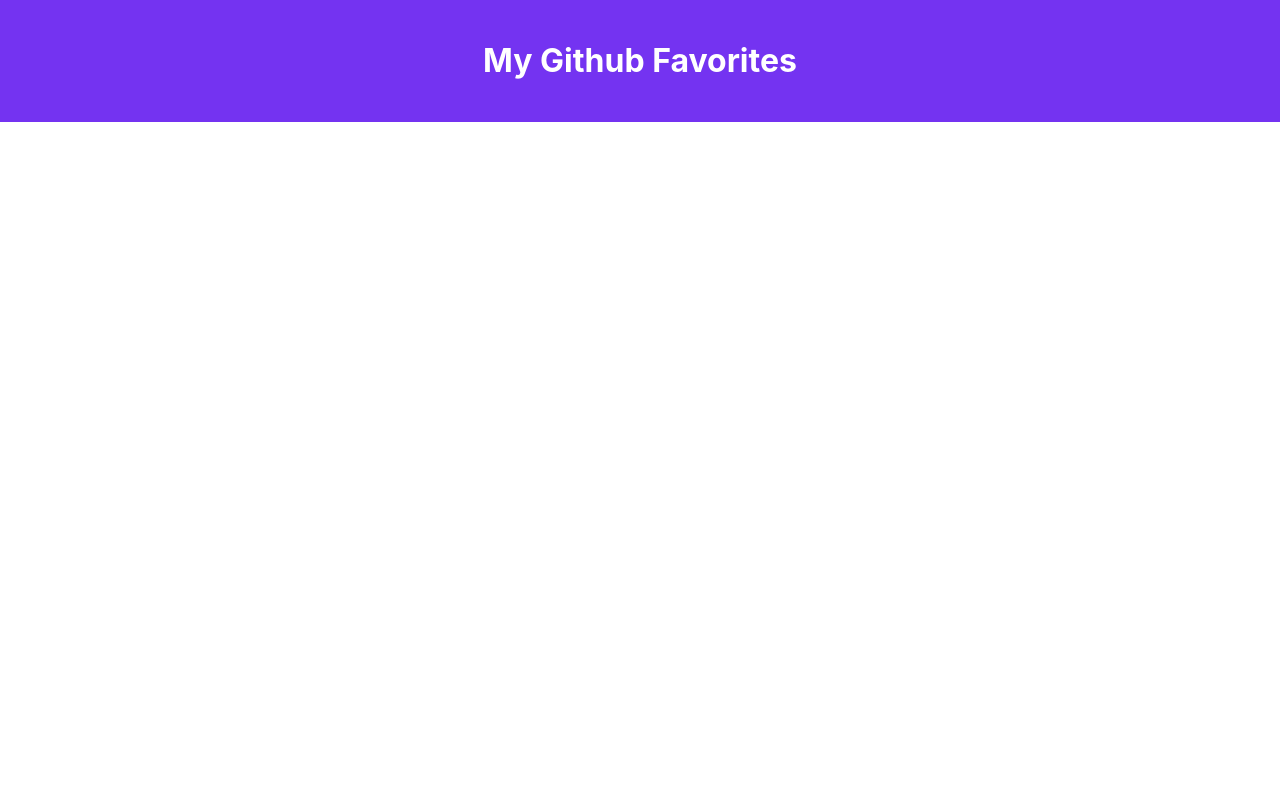
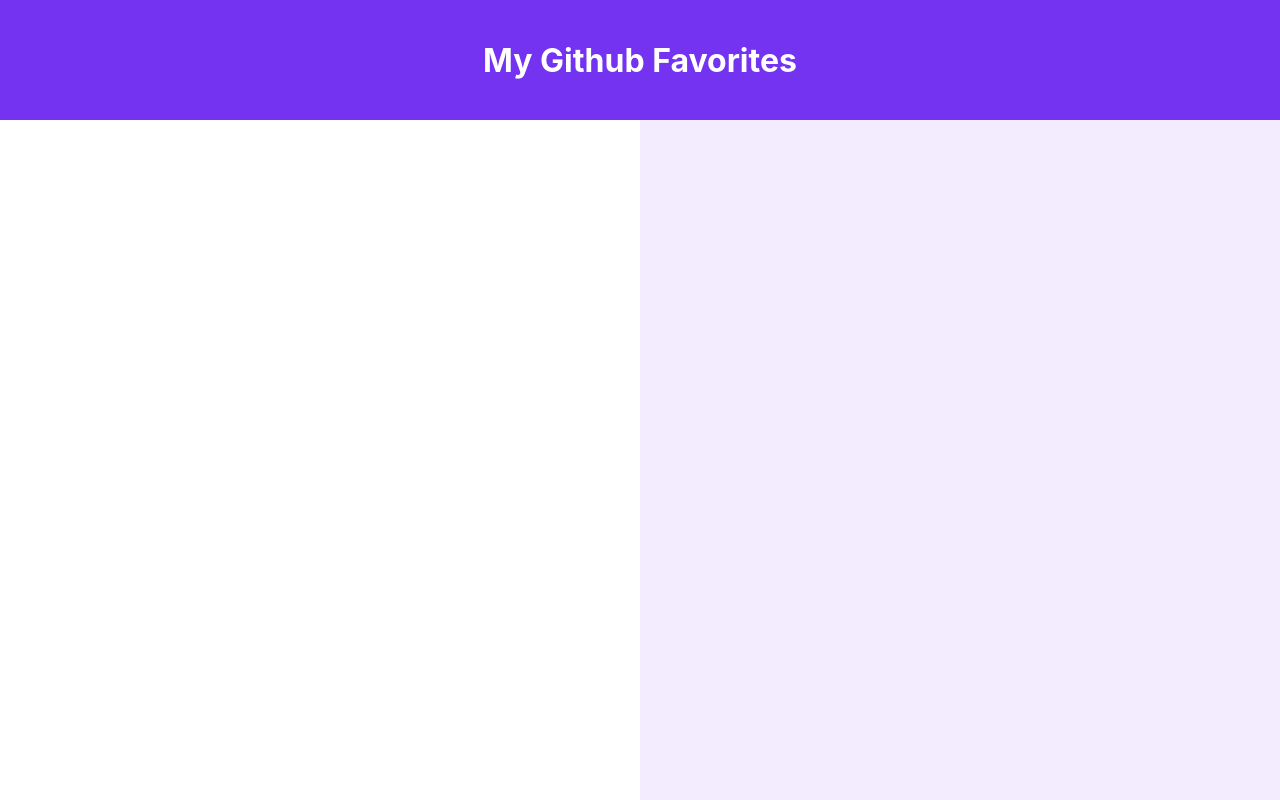
Before and after one commit to henriquegomees/favorites-repos, a React (Create React App) app: page / in a window 1280 px wide. Built offline with nearby package versions, Linux system fonts and the light colour scheme.

Commit message:
Creating components for Github and favorites repositories

```diff
--- a/src/App.js
+++ b/src/App.js
@@ -1,11 +1,19 @@
 import React, { Component } from 'react'
 import Header from './components/Header'
+
+import Repos from './containers/Repos'
+import Favorites from './containers/Favorites'
 
 class App extends Component {
   render() {
     return (
       <div className="App">
         <Header />
+
+        <div className="wrapper">
+          <Repos />
+          <Favorites />
+        </div>
       </div>
     )
   }
--- a/src/components/Header/header.css
+++ b/src/components/Header/header.css
@@ -1,9 +1,11 @@
 header{
-    padding: 20px 0;
-    text-align: center;
+    height: 15vh;
+    display: flex;
+    align-items: center;
+    justify-content: center;
     background-color: #7433f1
 }
 
 header h1{
-    color: #fff
+    color: #fff;
 }
--- /dev/null
+++ b/src/containers/Favorites/index.js
@@ -0,0 +1,13 @@
+import React, { Component } from 'react'
+
+class Favorites extends Component {
+    render() {
+        return (
+            <div className="flexed-child purple-bg">
+
+            </div>
+        )
+    }
+}
+
+export default Favorites
--- /dev/null
+++ b/src/containers/Repos/index.js
@@ -0,0 +1,13 @@
+import React, { Component } from 'react'
+
+class Repos extends Component {
+    render() {
+        return (
+            <div className="flexed-child">
+
+            </div>
+        )
+    }
+}
+
+export default Repos
--- a/src/index.css
+++ b/src/index.css
@@ -1,6 +1,4 @@
 body {
-  margin: 0;
-  padding: 0;
   font-family: -apple-system, BlinkMacSystemFont, "Segoe UI", "Roboto", "Oxygen",
     "Ubuntu", "Cantarell", "Fira Sans", "Droid Sans", "Helvetica Neue",
     sans-serif;
@@ -12,3 +10,24 @@
   font-family: source-code-pro, Menlo, Monaco, Consolas, "Courier New",
     monospace;
 }
+
+*{
+  margin: 0;
+  padding: 0;
+  box-sizing: border-box;
+}
+
+.wrapper{
+  display: flex;
+  flex-direction: row;
+}
+
+.wrapper .flexed-child{
+  flex: 1;
+  padding: 25px;
+  min-height: 85vh;
+}
+
+.wrapper .flexed-child.purple-bg{
+  background-color: #f3ecfe
+}
```
Also changed, not shown: src/App.css (deleted), src/logo.svg (deleted).
